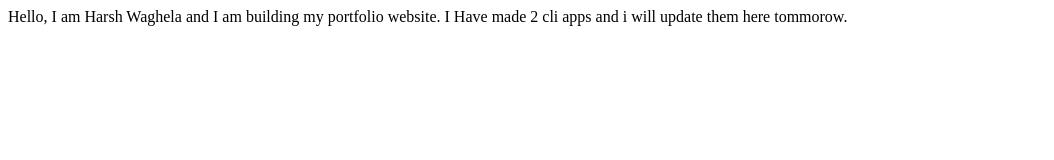
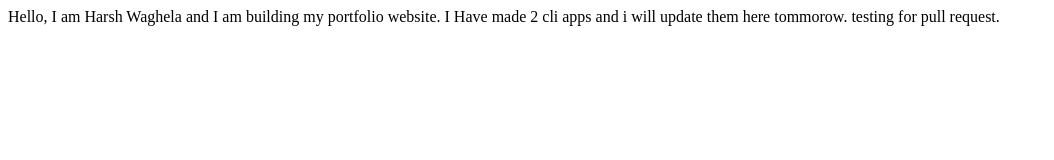
Before and after one commit to styrene01/demo-site, a plain HTML site: page index.html in a window 1280 px wide. Shown: the whole page, without its empty margins (0-1054 px from the left). Drawn offline with Linux system fonts and the light colour scheme.

Commit message:
update: testing pull request

```diff
--- a/index.html
+++ b/index.html
@@ -8,6 +8,7 @@
     </head>
     <body>
         Hello, I am Harsh Waghela and I am building my portfolio website. I Have
-        made 2 cli apps and i will update them here tommorow.
+        made 2 cli apps and i will update them here tommorow. testing for pull
+        request.
     </body>
 </html>
```
